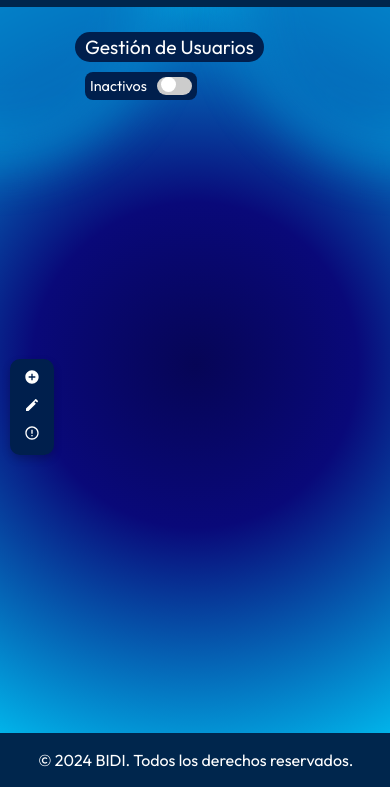
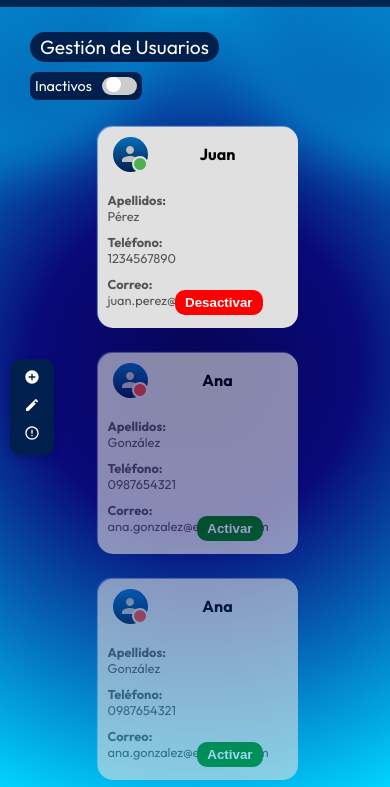
Before and after one commit to Isaacjbar/BIDI_Frontend, a plain HTML site: page PrototipTwo/v/index.html in a window 390 px wide. Shown: the part 57-844 px from the top of the page. Drawn offline with Linux system fonts and the light colour scheme; some packages are replaced by stand-ins of ours; a script that the page names is missing.

Commit message:
responsivo

```diff
--- a/PrototipTwo/css/globalStyles.css
+++ b/PrototipTwo/css/globalStyles.css
@@ -224,10 +224,12 @@ body {
     color: white;
     text-align: center;
     padding: .05rem;
-    position: fixed;
+    position: relative;
     bottom: 0;
+    z-index: 2;
     width: 100%;
 }
+
 
 /* Main Content */
 main {
@@ -773,9 +775,10 @@ input[type="password"] {
     }
     .filter-group {
         margin-top: 10px;
+        margin-left: 0px !important;
     }
     .content{
-        margin-left: 50px;
+        margin-left: 8px;
     }
 }
 
@@ -812,8 +815,11 @@ input[type="password"] {
 }
 
 @media (max-width: 600px) {
+    .card-container{
+        justify-content: center;
+    }
     .card {
-        width: 200px;
+        max-width: 250px;
         padding: 12px;
     }
     .card-icon {
@@ -861,7 +867,12 @@ input[type="password"] {
 @media (max-width: 400px) {
     .section-title {
         font-size: 1.2em;
-
+    }
+    .content{
+        margin-left: 5px;
+    }
+    .card {
+        max-width: 200px;
     }
 }
 
--- /dev/null
+++ b/PrototipTwo/js/data.js
@@ -0,0 +1,257 @@
+const data = {
+    "cards": [
+      {
+        "nombres": "Juan",
+        "apellidos": "Pérez",
+        "telefono": "1234567890",
+        "email": "juan.perez@example.com",
+        "password": "Contraseña123",
+        "status": "activo"
+      },
+      {
+        "nombres": "Ana",
+        "apellidos": "González",
+        "telefono": "0987654321",
+        "email": "ana.gonzalez@example.com",
+        "password": "12345Password",
+        "status": "inactivo"
+      }, {
+        "nombres": "Ana",
+        "apellidos": "González",
+        "telefono": "0987654321",
+        "email": "ana.gonzalez@example.com",
+        "password": "12345Password",
+        "status": "inactivo"
+      },{
+        "nombres": "Ana",
+        "apellidos": "González",
+        "telefono": "0987654321",
+        "email": "ana.gonzalez@example.com",
+        "password": "12345Password",
+        "status": "inactivo"
+      },{
+        "nombres": "Ana",
+        "apellidos": "González",
+        "telefono": "0987654321",
+        "email": "ana.gonzalez@example.com",
+        "password": "12345Password",
+        "status": "inactivo"
+      },{
+        "nombres": "Ana",
+        "apellidos": "González",
+        "telefono": "0987654321",
+        "email": "ana.gonzalez@example.com",
+        "password": "12345Password",
+        "status": "inactivo"
+      },{
+        "nombres": "Juan",
+        "apellidos": "Pérez",
+        "telefono": "1234567890",
+        "email": "juan.perez@example.com",
+        "password": "Contraseña123",
+        "status": "activo"
+      },
+      {
+        "nombres": "Ana",
+        "apellidos": "González",
+        "telefono": "0987654321",
+        "email": "ana.gonzalez@example.com",
+        "password": "12345Password",
+        "status": "inactivo"
+      }, {
+        "nombres": "Ana",
+        "apellidos": "González",
+        "telefono": "0987654321",
+        "email": "ana.gonzalez@example.com",
+        "password": "12345Password",
+        "status": "inactivo"
+      },{
+        "nombres": "Ana",
+        "apellidos": "González",
+        "telefono": "0987654321",
+        "email": "ana.gonzalez@example.com",
+        "password": "12345Password",
+        "status": "inactivo"
+      },{
+        "nombres": "Ana",
+        "apellidos": "González",
+        "telefono": "0987654321",
+        "email": "ana.gonzalez@example.com",
+        "password": "12345Password",
+        "status": "inactivo"
+      },{
+        "nombres": "Ana",
+        "apellidos": "González",
+        "telefono": "0987654321",
+        "email": "ana.gonzalez@example.com",
+        "password": "12345Password",
+        "status": "inactivo"
+      },{
+        "nombres": "Juan",
+        "apellidos": "Pérez",
+        "telefono": "1234567890",
+        "email": "juan.perez@example.com",
+        "password": "Contraseña123",
+        "status": "activo"
+      },{
+        "nombres": "Juan",
+        "apellidos": "Pérez",
+        "telefono": "1234567890",
+        "email": "juan.perez@example.com",
+        "password": "Contraseña123",
+        "status": "activo"
+      },{
+        "nombres": "Juan",
+        "apellidos": "Pérez",
+        "telefono": "1234567890",
+        "email": "juan.perez@example.com",
+        "password": "Contraseña123",
+        "status": "activo"
+      },{
+        "nombres": "Juan",
+        "apellidos": "Pérez",
+        "telefono": "1234567890",
+        "email": "juan.perez@example.com",
+        "password": "Contraseña123",
+        "status": "activo"
+      },{
+        "nombres": "Juan",
+        "apellidos": "Pérez",
+        "telefono": "1234567890",
+        "email": "juan.perez@example.com",
+        "password": "Contraseña123",
+        "status": "activo"
+      },{
+        "nombres": "Juan",
+        "apellidos": "Pérez",
+        "telefono": "1234567890",
+        "email": "juan.perez@example.com",
+        "password": "Contraseña123",
+        "status": "activo"
+      },{
+        "nombres": "Juan",
+        "apellidos": "Pérez",
+        "telefono": "1234567890",
+        "email": "juan.perez@example.com",
+        "password": "Contraseña123",
+        "status": "activo"
+      },{
+        "nombres": "Juan",
+        "apellidos": "Pérez",
+        "telefono": "1234567890",
+        "email": "juan.perez@example.com",
+        "password": "Contraseña123",
+        "status": "activo"
+      },{
+        "nombres": "Juan",
+        "apellidos": "Pérez",
+        "telefono": "1234567890",
+        "email": "juan.perez@example.com",
+        "password": "Contraseña123",
+        "status": "activo"
+      },{
+        "nombres": "Juan",
+        "apellidos": "Pérez",
+        "telefono": "1234567890",
+        "email": "juan.perez@example.com",
+        "password": "Contraseña123",
+        "status": "activo"
+      },{
+        "nombres": "Juan",
+        "apellidos": "Pérez",
+        "telefono": "1234567890",
+        "email": "juan.perez@example.com",
+        "password": "Contraseña123",
+        "status": "activo"
+      },{
+        "nombres": "Juan",
+        "apellidos": "Pérez",
+        "telefono": "1234567890",
+        "email": "juan.perez@example.com",
+        "password": "Contraseña123",
+        "status": "activo"
+      },{
+        "nombres": "Juan",
+        "apellidos": "Pérez",
+        "telefono": "1234567890",
+        "email": "juan.perez@example.com",
+        "password": "Contraseña123",
+        "status": "activo"
+      },{
+        "nombres": "Juan",
+        "apellidos": "Pérez",
+        "telefono": "1234567890",
+        "email": "juan.perez@example.com",
+        "password": "Contraseña123",
+        "status": "activo"
+      },{
+        "nombres": "Juan",
+        "apellidos": "Pérez",
+        "telefono": "1234567890",
+        "email": "juan.perez@example.com",
+        "password": "Contraseña123",
+        "status": "activo"
+      },{
+        "nombres": "Juan",
+        "apellidos": "Pérez",
+        "telefono": "1234567890",
+        "email": "juan.perez@example.com",
+        "password": "Contraseña123",
+        "status": "activo"
+      }
+    ]
+  };
+
+  // Función para agregar tarjetas desde los datos JSON
+  function addCardsFromData(data) {
+    const cardContainer = document.querySelector('.card-container');
+    data.cards.forEach(cardData => {
+      const card = document.createElement('div');
+      card.classList.add('card');
+      card.setAttribute('data-status', cardData.status);
+      card.setAttribute('data-password', cardData.password);
+      card.innerHTML = `
+        <div class="card-header">
+          <div class="card-icon">
+            <svg viewBox="0 0 24 24" xmlns="http://www.w3.org/2000/svg">
+              <path d="M12 12c2.21 0 4-1.79 4-4s-1.79-4-4-4-4 1.79-4 4 1.79 4 4 4zm0 2c-2.67 0-8 1.34-8 4v2h16v-2c0-2.66-5.33-4-8-4z"/>
+            </svg>
+            <span class="status-indicator"></span>
+          </div>
+          <div class="card-title">${cardData.nombres}</div>
+          <svg class="card-edit-icon" xmlns="http://www.w3.org/2000/svg" viewBox="0 0 24 24" width="24" height="24">
+            <path d="M3 17.25V21h3.75L17.81 9.94l-3.75-3.75L3 17.25zm2.92-2.92L5 17.34V19h1.66l.92-.92-1.66-1.67zm2.83-2.83l1.66 1.66 7.5-7.5-1.66-1.66-7.5 7.5zM20.71 5.63l-2.34-2.34c-.39-.39-1.02-.39-1.41 0l-1.16 1.16 3.75 3.75 1.16-1.16c-.39-.39-.39-1.02 0-1.41z"/>
+          </svg>
+        </div>
+        <div class="card-description">
+          <span class="card-data"><strong>Apellidos:</strong></span><br>
+          <span>${cardData.apellidos}</span>
+        </div>
+        <div class="card-description">
+          <span class="card-data"><strong>Teléfono:</strong></span><br>
+          <span>${cardData.telefono}</span>
+        </div>
+        <div class="card-description">
+          <span class="card-data"><strong>Correo:</strong></span><br>
+          <span>${cardData.email}</span>
+        </div>
+      `;
+
+      // Agregar el botón de activación/desactivación a la tarjeta
+      addToggleButton(card);
+
+      // Agregar evento al ícono de edición
+      card.querySelector(".card-edit-icon").addEventListener("click", (event) => {
+        event.stopPropagation();
+        openEditModal(card);
+      });
+
+      // Agregar la tarjeta al contenedor
+      cardContainer.appendChild(card);
+    });
+  }
+
+  // Llamar a la función para cargar las tarjetas al inicio
+  document.addEventListener("DOMContentLoaded", () => {
+    addCardsFromData(data);
+  });
--- a/PrototipTwo/v/index.html
+++ b/PrototipTwo/v/index.html
@@ -241,7 +241,7 @@
         <p>&copy; 2024 BIDI. Todos los derechos reservados.</p>
     </footer>
     <script src="../js/script.js"></script> <!-- Asegúrate de que la ruta sea correcta -->
-    <script src="../js/menu.js"></script>
+    <script src="../js/data.js"></script>
     <script src="https://cdn.jsdelivr.net/npm/sweetalert2@11"></script>
     <script src="../js/Alertas.js"></script>
 </body>
```
